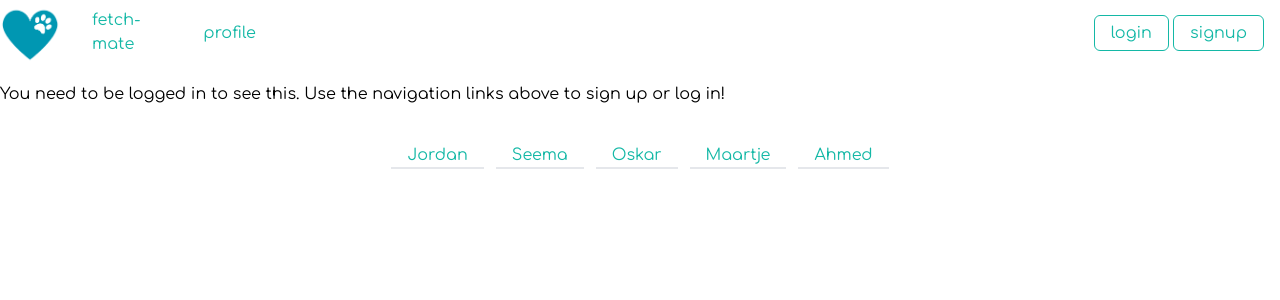
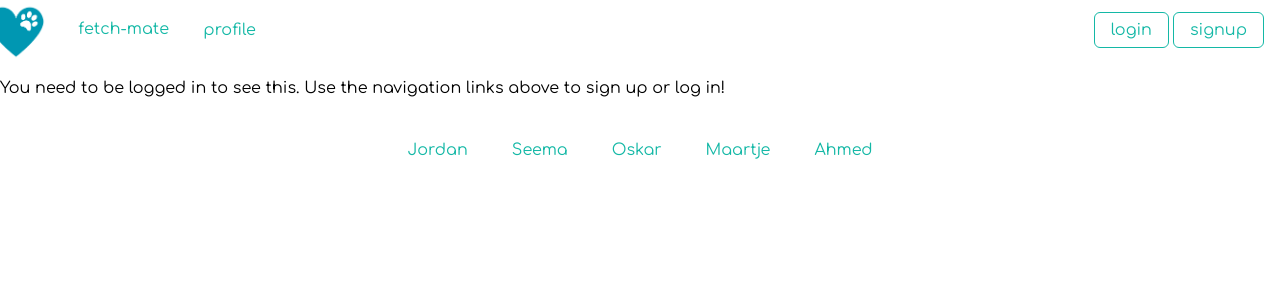
Before and after one commit to gibbo3433/FetchMate, a React (Create React App) app in the folder client/: page /profile in a window 1280 px wide. Shown: the top 300 px of the page. Built offline with nearby package versions, Linux system fonts and the light colour scheme; no server answers.

Commit message:
Some more styling

```diff
--- a/client/src/components/Footer.js
+++ b/client/src/components/Footer.js
@@ -9,7 +9,7 @@ export default function Footer() {
             <a
               rel="noopener noreferrer"
               href="https://github.com/gibbo3433"
-              className="flex items-center px-4 -mb-1 border-b-2 dark:border-transparent text-teal-500"
+              className="flex items-center px-4 -mb-1 dark:border-transparent text-teal-500 hover:underline hover:text-teal-500"
             >
               Jordan
             </a>
@@ -18,7 +18,7 @@ export default function Footer() {
             <a
               rel="noopener noreferrer"
               href="https://github.com/Seemabibi"
-              className="flex items-center px-4 -mb-1 border-b-2 dark:border-transparent text-teal-500"
+              className="flex items-center px-4 -mb-1 dark:border-transparent text-teal-500 hover:underline hover:text-teal-500"
             >
               Seema
             </a>
@@ -27,7 +27,7 @@ export default function Footer() {
             <a
               rel="noopener noreferrer"
               href="https://github.com/RAXOPAGNE"
-              className="flex items-center px-4 -mb-1 border-b-2 dark:border-transparent text-teal-500"
+              className="flex items-center px-4 -mb-1 dark:border-transparent text-teal-500 hover:underline hover:text-teal-500"
             >
               Oskar
             </a>
@@ -36,7 +36,7 @@ export default function Footer() {
             <a
               rel="noopener noreferrer"
               href="https://github.com/maartjeoostvogels"
-              className="flex items-center px-4 -mb-1 border-b-2 dark:border-transparent text-teal-500"
+              className="flex items-center px-4 -mb-1 dark:border-transparent text-teal-500 hover:underline hover:text-teal-500"
             >
               Maartje
             </a>
@@ -45,7 +45,7 @@ export default function Footer() {
             <a
               rel="noopener noreferrer"
               href="https://github.com/amarfiguig"
-              className="flex items-center px-4 -mb-1 border-b-2 dark:border-transparent text-teal-500"
+              className="flex items-center px-4 -mb-1 dark:border-transparent text-teal-500 hover:underline hover:text-teal-500"
             >
               Ahmed
             </a>
--- a/client/src/components/Header.js
+++ b/client/src/components/Header.js
@@ -5,7 +5,7 @@ import logoSrc from "../assets/fetch-mate-notext.png";
 const Logo = () => (
   <RouterLink to="/" className="flex items-center justify-center gap-4 mb-4">
     <img src={logoSrc} width="60" height="60" alt="" />
-    <span className="transition ease-in-out duration-300 text-teal-500 py-2 px-4 border-b-2 border-transparent hover:border-teal-500">
+    <span className="transition ease-in-out duration-300 text-teal-500 py-2 px-4 border-b-2 border-transparent hover:border-teal-500 whitespace-nowrap">
       fetch-mate
     </span>
   </RouterLink>
--- a/client/src/pages/Profile.js
+++ b/client/src/pages/Profile.js
@@ -33,48 +33,48 @@ const Profile = () => {
   }
 
   return (
-    <div>
-      <div className="flex flex-col items-center my-3">
-        <h2 className="w-full md:w-10/12 bg-gray-900 text-white py-3 px-4 mb-5">
+    <div className="flex justify-center">
+      <div className="flex flex-col items-center my-auto">
+        <h2 className="w-full md:w-10/12 bg-teal-500 text-white py-3 px-4 mb-5 rounded-xl">
           Viewing {userParam ? `${user.username}'s` : "your"} profile.
         </h2>
 
         <div className="w-full md:w-10/12 mb-5">
           <div className="flex flex-wrap">
             <div className="w-full md:w-1/2 lg:w-1/3 px-4 mb-4">
-              <p className="text-gray-600">Username:</p>
+              <p className="text-gray-600 underline">Username:</p>
               <p>{user.username}</p>
             </div>
             <div className="w-full md:w-1/2 lg:w-1/3 px-4 mb-4">
-              <p className="text-gray-600">Email:</p>
+              <p className="text-gray-600 underline">Email:</p>
               <p>{user.email}</p>
             </div>
             <div className="w-full md:w-1/2 lg:w-1/3 px-4 mb-4">
-              <p className="text-gray-600">Gender:</p>
+              <p className="text-gray-600 underline">Gender:</p>
               <p>{user.userGender}</p>
             </div>
             <div className="w-full md:w-1/2 lg:w-1/3 px-4 mb-4">
-              <p className="text-gray-600">Age:</p>
+              <p className="text-gray-600 underline">Age:</p>
               <p>{user.userAge}</p>
             </div>
             <div className="w-full md:w-1/2 lg:w-1/3 px-4 mb-4">
-              <p className="text-gray-600">Location:</p>
+              <p className="text-gray-600 underline">Location:</p>
               <p>{user.location}</p>
             </div>
             <div className="w-full md:w-1/2 lg:w-1/3 px-4 mb-4">
-              <p className="text-gray-600">Walk times:</p>
+              <p className="text-gray-600 underline">Walk times:</p>
               <p>{user.walkTimes}</p>
             </div>
             <div className="w-full md:w-1/2 lg:w-1/3 px-4 mb-4">
-              <p className="text-gray-600">Dog breed:</p>
+              <p className="text-gray-600 underline">Dog breed:</p>
               <p>{user.dogBreed}</p>
             </div>
             <div className="w-full md:w-1/2 lg:w-1/3 px-4 mb-4">
-              <p className="text-gray-600">Dog age:</p>
+              <p className="text-gray-600 underline">Dog age:</p>
               <p>{user.dogAge}</p>
             </div>
             <div className="w-full md:w-1/2 lg:w-1/3 px-4 mb-4">
-              <p className="text-gray-600">Dog name:</p>
+              <p className="text-gray-600 underline">Dog name:</p>
               <p>{user.dogName}</p>
             </div>
           </div>
```
